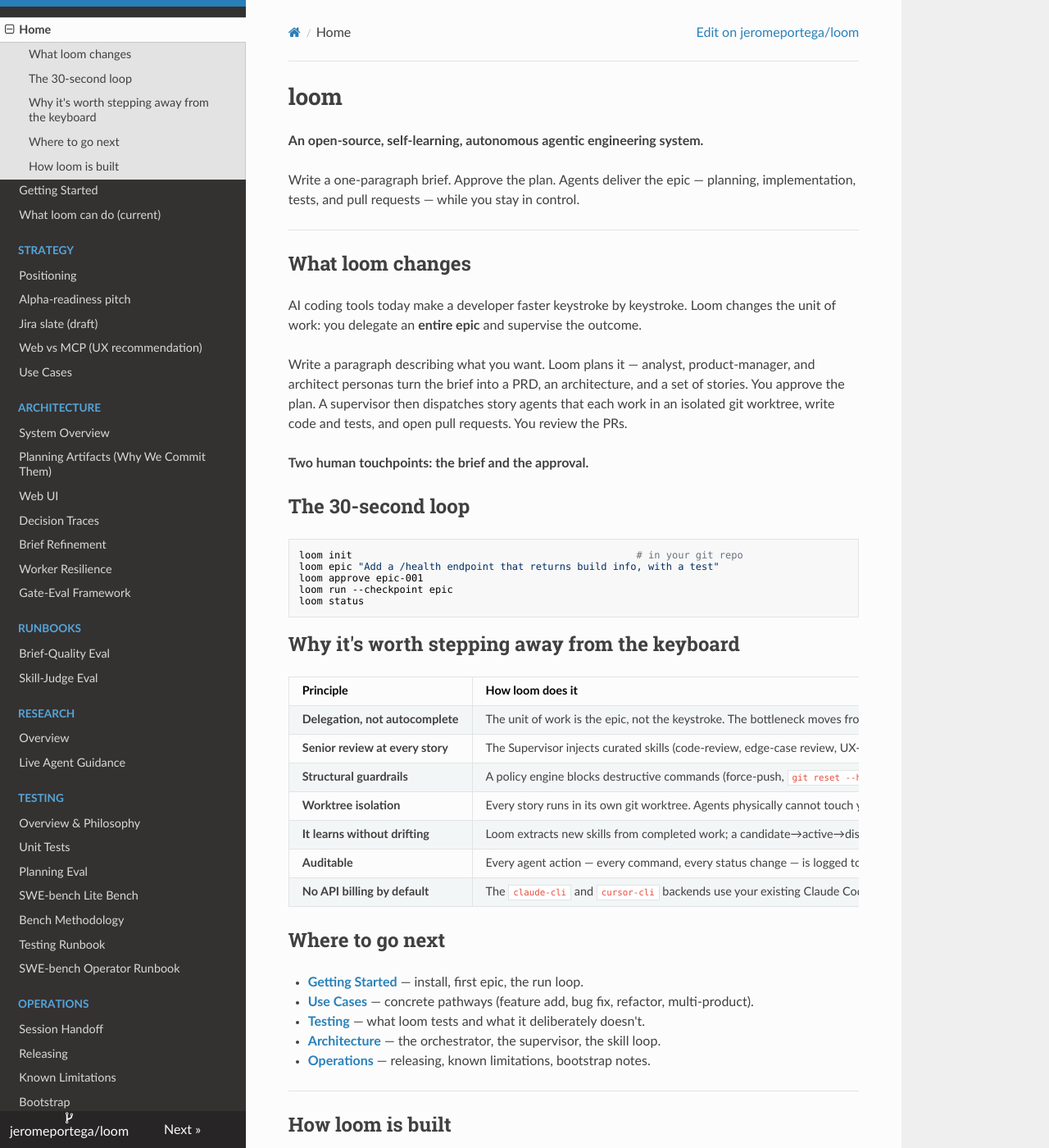
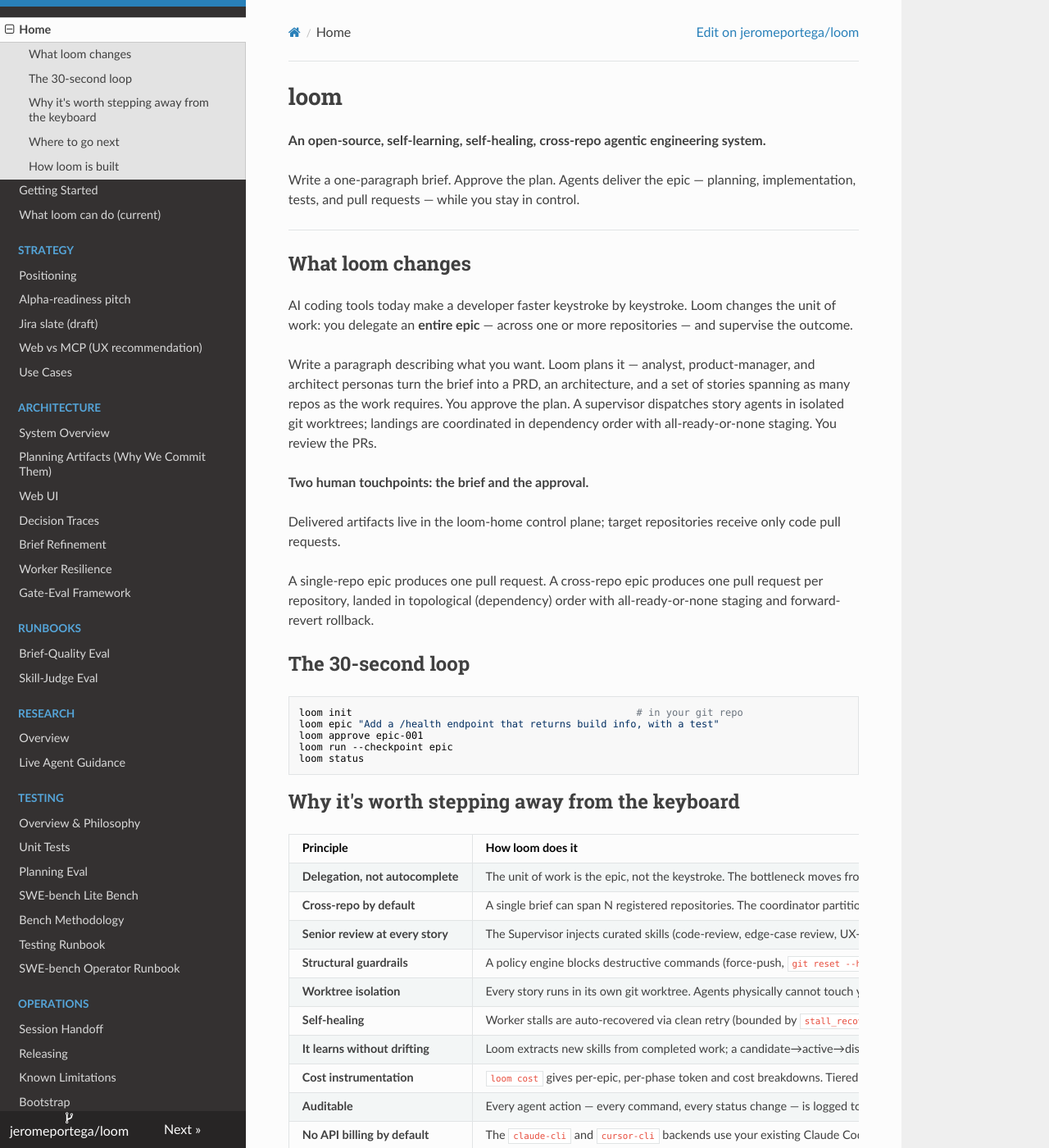
Before and after one commit to jeromeportega/loom, an MkDocs documentation site: the page built from docs/index.md, in a window 1280 px wide and 1400 px high. Shown: the whole window at 82% size. Built offline with MkDocs 1.6.1, drawn with Linux system fonts in a browser that asks for light colours; nearby versions of some CDN libraries; some of the changed text lies outside the part shown.

Commit message:
docs(story-064-001): reframe README and docs/index to v6.0.0 cross-repo narrative
Apply the three canonical corrections from the shared contract (ADR-003):
- ARTIFACT_RELOCATION: removes .loom_outputs/<epic-id>/ in-repo claim; artifacts
  now live in the loom-home control plane, target repos receive only code PRs.
- CROSS_REPO_LANDING: replaces the single-repo "one PR per epic" framing with the
  full topological/all-ready-or-none/forward-revert rollback description.
- MODEL_TIER_PHRASING: removes pinned "Opus 4.7/Sonnet 4.6/Haiku 4.5" version
  numbers; uses "the latest Claude models" throughout.

Both files now present the v6.0.0 headline narrative: self-learning, self-healing,
cross-repo, loom-home control plane, ordered all-or-nothing landing, and loom cost.

Extends docsScrub.test.ts with four new describe blocks (20 new tests) asserting
the canonical strings are present verbatim, no stale version pins remain, and all
v6.0.0 narrative tokens appear in both headline files.

Co-Authored-By: Claude Sonnet 4.6 <noreply@anthropic.com>

```diff
--- a/docs/index.md
+++ b/docs/index.md
@@ -1,6 +1,6 @@
 # loom
 
-**An open-source, self-learning, autonomous agentic engineering system.**
+**An open-source, self-learning, self-healing, cross-repo agentic engineering system.**
 
 Write a one-paragraph brief. Approve the plan. Agents deliver the epic —
 planning, implementation, tests, and pull requests — while you stay in control.
@@ -10,16 +10,21 @@ planning, implementation, tests, and pull requests — while you stay in control
 ## What loom changes
 
 AI coding tools today make a developer faster keystroke by keystroke. Loom
-changes the unit of work: you delegate an **entire epic** and supervise the
-outcome.
+changes the unit of work: you delegate an **entire epic** — across one or
+more repositories — and supervise the outcome.
 
 Write a paragraph describing what you want. Loom plans it — analyst,
 product-manager, and architect personas turn the brief into a PRD, an
-architecture, and a set of stories. You approve the plan. A supervisor then
-dispatches story agents that each work in an isolated git worktree, write
-code and tests, and open pull requests. You review the PRs.
+architecture, and a set of stories spanning as many repos as the work requires.
+You approve the plan. A supervisor dispatches story agents in isolated git
+worktrees; landings are coordinated in dependency order with all-ready-or-none
+staging. You review the PRs.
 
 **Two human touchpoints: the brief and the approval.**
+
+Delivered artifacts live in the loom-home control plane; target repositories receive only code pull requests.
+
+A single-repo epic produces one pull request. A cross-repo epic produces one pull request per repository, landed in topological (dependency) order with all-ready-or-none staging and forward-revert rollback.
 
 ## The 30-second loop
 
@@ -36,11 +41,14 @@ loom status
 | Principle | How loom does it |
 |---|---|
 | **Delegation, not autocomplete** | The unit of work is the epic, not the keystroke. The bottleneck moves from typing speed to describing intent. |
+| **Cross-repo by default** | A single brief can span N registered repositories. The coordinator partitions stories into per-repo stages, sorts them topologically (producers before consumers), and applies all-ready-or-none staging with forward-revert rollback. |
 | **Senior review at every story** | The Supervisor injects curated skills (code-review, edge-case review, UX-design, etc.) into each worker as it implements. |
 | **Structural guardrails** | A policy engine blocks destructive commands (force-push, `git reset --hard`, etc.) at the OS level — not by asking the model to behave. |
 | **Worktree isolation** | Every story runs in its own git worktree. Agents physically cannot touch your main branch; they open PRs you review. |
+| **Self-healing** | Worker stalls are auto-recovered via clean retry (bounded by `stall_recovery_budget`); the skill lifecycle demotes degraded skills before they drag down future runs. |
 | **It learns without drifting** | Loom extracts new skills from completed work; a candidate→active→disabled lifecycle stops a bad skill from degrading the system. (The lifecycle runs internally; there is no user-facing skill-management surface today.) |
-| **Auditable** | Every agent action — every command, every status change — is logged to a local SQLite database you can query. |
+| **Cost instrumentation** | `loom cost` gives per-epic, per-phase token and cost breakdowns. Tiered model routing uses the latest Claude models — highest tier for planning, mid-tier for execution, lightweight for meta-work. |
+| **Auditable** | Every agent action — every command, every status change — is logged to the loom-home control plane (SQLite) you can query. |
 | **No API billing by default** | The `claude-cli` and `cursor-cli` backends use your existing Claude Code / Cursor login. Delivering an epic costs no metered tokens. |
 
 ## Where to go next
@@ -57,11 +65,13 @@ loom status
 
 TypeScript monorepo: `loom-core` (orchestration), `loom-cli` (the `loom`
 command — CLI is the usability surface), `loom-web` (local dashboard —
-the observability surface). SQLite for state (`.loom/loom.db`, auto-created — no
-DB server, no Docker). Worker agents are `claude` CLI sessions (or `cursor-agent`)
-in git worktrees. The skill system learns reusable patterns from completed work,
-gated by an eval harness and a candidate→active→disabled lifecycle.
+the observability surface). SQLite for state in the loom-home control plane
+(auto-created — no DB server, no Docker). Worker agents are `claude` CLI sessions
+(or `cursor-agent`) in git worktrees. The skill system learns reusable patterns
+from completed work, gated by an eval harness and a candidate→active→disabled
+lifecycle — self-healing against skill degradation over time.
 
-Beyond a single repo: `loom status --all` aggregates every loom repo on the
-machine, and a per-machine config can cap worker concurrency across all of
-them so several products do not exhaust your Claude session at once.
+Cross-repo: a single brief can span N registered repositories, coordinated in
+dependency order with all-ready-or-none staging and forward-revert rollback.
+`loom status --all` aggregates every loom repo on the machine, and a per-machine
+config can cap worker concurrency across all of them.
```
Also changed, not shown: README.md (+33 -39 lines), 1 other file.
